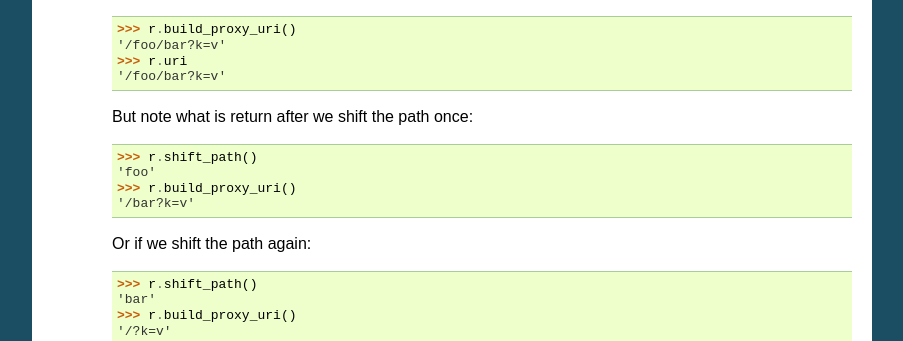
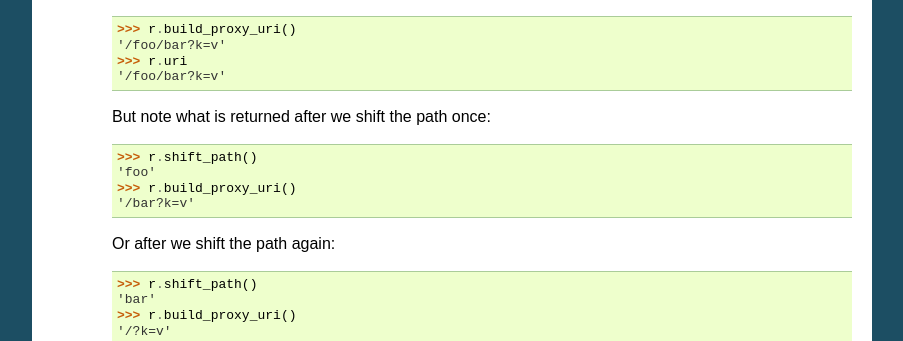
Before and after one commit to json420/degu, a Sphinx documentation site: the page built from doc/degu.server.rst, in a window 1280 px wide and 900 px high, scrolled down 14049 px. Shown: the part 152-493 px from the top of the window, without its empty margins (198-1101 px from the left). Built offline with Sphinx 7.4.7, drawn with Linux system fonts in a browser that asks for light colours.

Commit message:
Small documentation fixes

```diff
--- a/doc/degu.server.rst
+++ b/doc/degu.server.rst
@@ -893,14 +893,14 @@ Both are documented below.
         >>> r.uri
         '/foo/bar?k=v'
 
-        But note what is return after we shift the path once:
+        But note what is returned after we shift the path once:
 
         >>> r.shift_path()
         'foo'
         >>> r.build_proxy_uri()
         '/bar?k=v'
 
-        Or if we shift the path again:
+        Or after we shift the path again:
 
         >>> r.shift_path()
         'bar'
```
Also changed, not shown: doc/changelog.rst (+3 -4 lines).
